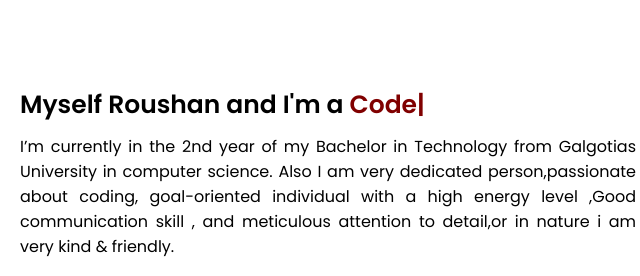
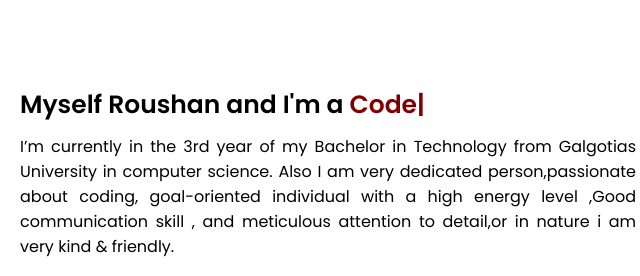
Before and after one commit to RsnDev/roushangupta.github.io, a plain HTML site: page index.html in a window 1280 px wide. Shown: the part 1020-1296 px from the top of the page, 564-1204 px from the left. Drawn offline with nearby package versions, Linux system fonts and the light colour scheme.

Commit message:
Update index.html

```diff
--- a/index.html
+++ b/index.html
@@ -59,7 +59,7 @@
                 </div>
                 <div class="column right">
                     <div class="text">Myself Roushan and I'm a <span class="typing-2"></span></div>
-                    <p>I’m currently in the 2nd year of my Bachelor in Technology from Galgotias University in computer science. Also I am very dedicated person,passionate about coding, goal-oriented individual with a high energy level ,Good communication skill , and meticulous attention to detail,or in nature i am very kind & friendly.</p>
+                    <p>I’m currently in the 3rd year of my Bachelor in Technology from Galgotias University in computer science. Also I am very dedicated person,passionate about coding, goal-oriented individual with a high energy level ,Good communication skill , and meticulous attention to detail,or in nature i am very kind & friendly.</p>
                     <a href="#">Download CV</a>
                 </div>
             </div>
```
